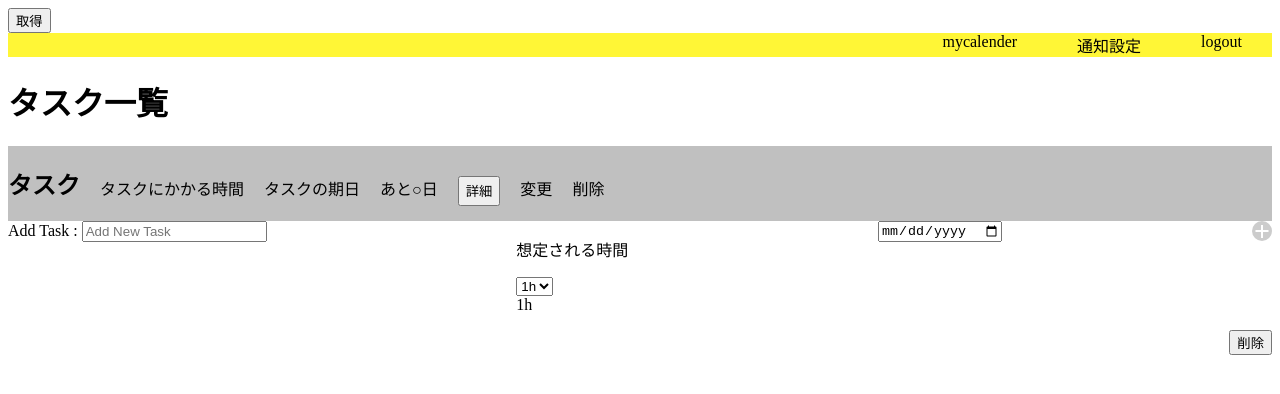
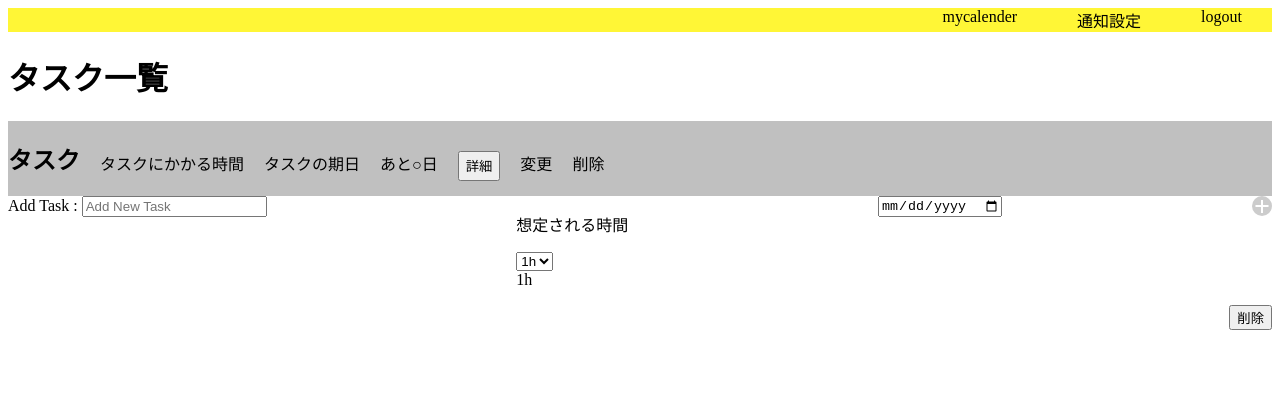
Before and after one commit to takato0520/todo-app, a React (Create React App) app: page / in a window 1280 px wide. Shown: the top 394 px of the page. Built offline with nearby package versions, Linux system fonts and the light colour scheme.

Commit message:
firestoreからtasksコレクションの取得（修正）

```diff
--- a/src/App.jsx
+++ b/src/App.jsx
@@ -44,9 +44,10 @@ function App() {
 
 
 
+
   return (
     <>
-      <button　onClick= {getTasks}>取得</button> {/* データが取得されているかの確認するボタンです */}
+      {/* <button　onClick= {getTasks}>取得</button> データが取得されているかの確認するボタンです。（テスト用） */}
       <Header />
       <withRouter>
         <Switch>
```
